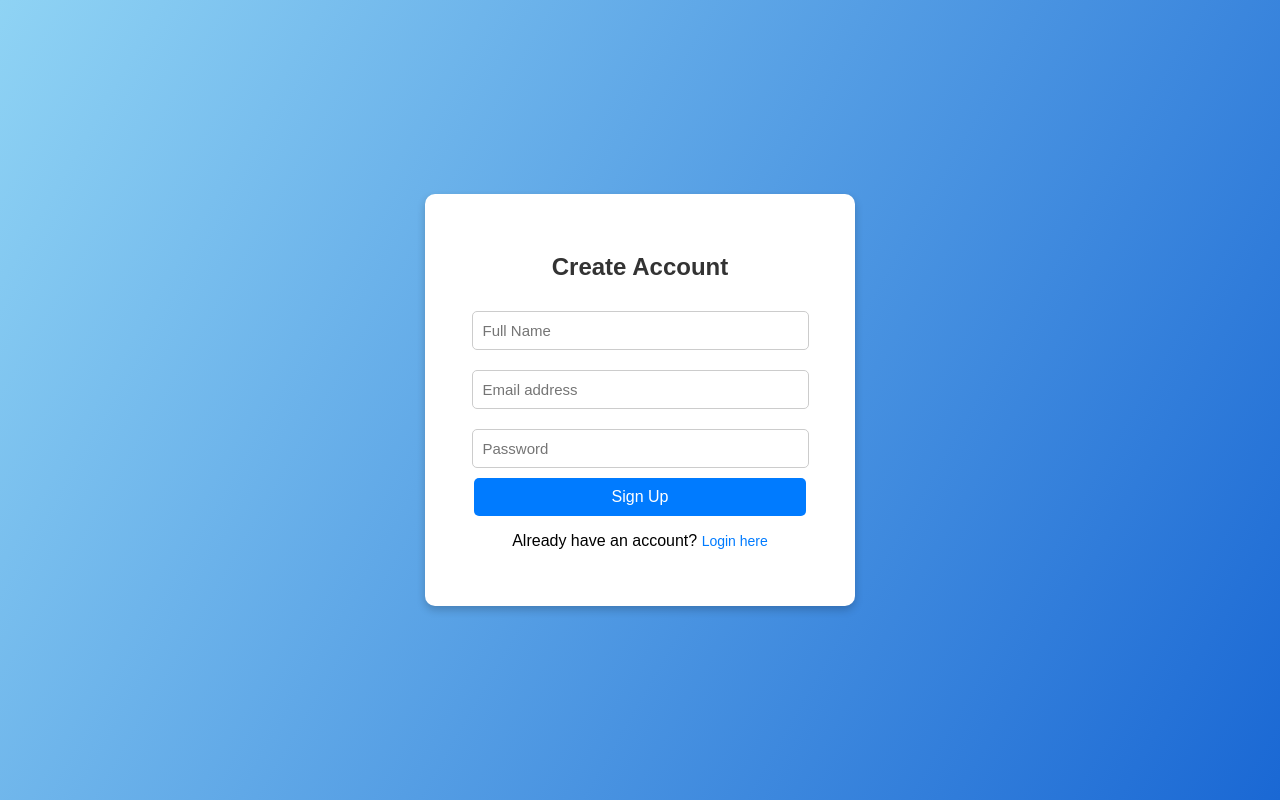
After one commit to NihapMrm/BookMyHall, a PHP site: page /signup.html in a window 1280 px wide. The commit adds this page. Run offline with PHP 8.4, Linux system fonts and the light colour scheme.

Commit message:
Latest Changes

```diff
--- a/includes/sidebar.php
+++ b/includes/sidebar.php
@@ -91,7 +91,7 @@
 				</a>
 			</li>
 			<li>
-				<a class="sidebar__link" href="#">
+				<a class="sidebar__link" href="logout.php">
 					<span class="sidebar__icon">
 						<i class="fa-solid fa-arrow-right-from-bracket"></i>
 					</span>
--- /dev/null
+++ b/logout.php
@@ -0,0 +1,6 @@
+<?php
+session_start();
+session_destroy();
+header("Location: login.html");
+exit;
+?>
--- /dev/null
+++ b/signup.html
@@ -0,0 +1,71 @@
+<!DOCTYPE html>
+<html lang="en">
+<head>
+  <meta charset="UTF-8">
+  <title>Sign Up | BookMyHall</title>
+  <style>
+    body {
+      font-family: Arial, sans-serif;
+      background: linear-gradient(120deg, #8fd3f4,  #1a68d4);
+      display: flex;
+      justify-content: center;
+      align-items: center;
+      height: 100vh;
+      margin: 0;
+    }
+    .signup-container {
+      background: white;
+      padding: 40px;
+      border-radius: 10px;
+      box-shadow: 0 4px 8px rgba(0,0,0,0.2);
+      width: 350px;
+      text-align: center;
+    }
+    h2 {
+      color: #333;
+      margin-bottom: 20px;
+    }
+    input {
+      width: 90%;
+      padding: 10px;
+      margin: 10px 0;
+      border: 1px solid #ccc;
+      border-radius: 5px;
+      font-size: 15px;
+    }
+    button {
+      width: 95%;
+      padding: 10px;
+      background-color: #007bff;
+      color: white;
+      border: none;
+      border-radius: 5px;
+      font-size: 16px;
+      cursor: pointer;
+    }
+    button:hover {
+      background-color: #0056b3;
+    }
+    a {
+      text-decoration: none;
+      color: #007bff;
+      font-size: 14px;
+    }
+    a:hover {
+      text-decoration: underline;
+    }
+  </style>
+</head>
+<body>
+  <div class="signup-container">
+    <h2>Create Account</h2>
+    <form action="signup.php" method="POST">
+      <input type="text" name="name" placeholder="Full Name" required><br>
+      <input type="email" name="email" placeholder="Email address" required><br>
+      <input type="password" name="password" placeholder="Password" required><br>
+      <button type="submit">Sign Up</button>
+    </form>
+    <p>Already have an account? <a href="login.html">Login here</a></p>
+  </div>
+</body>
+</html>
```
Also changed, not shown: login.html (added, +70 -0 lines), login.php (added, +31 -0 lines), script.js (added, +10 -0 lines), signup.php (added, +28 -0 lines), style.css (added, +138 -0 lines).
